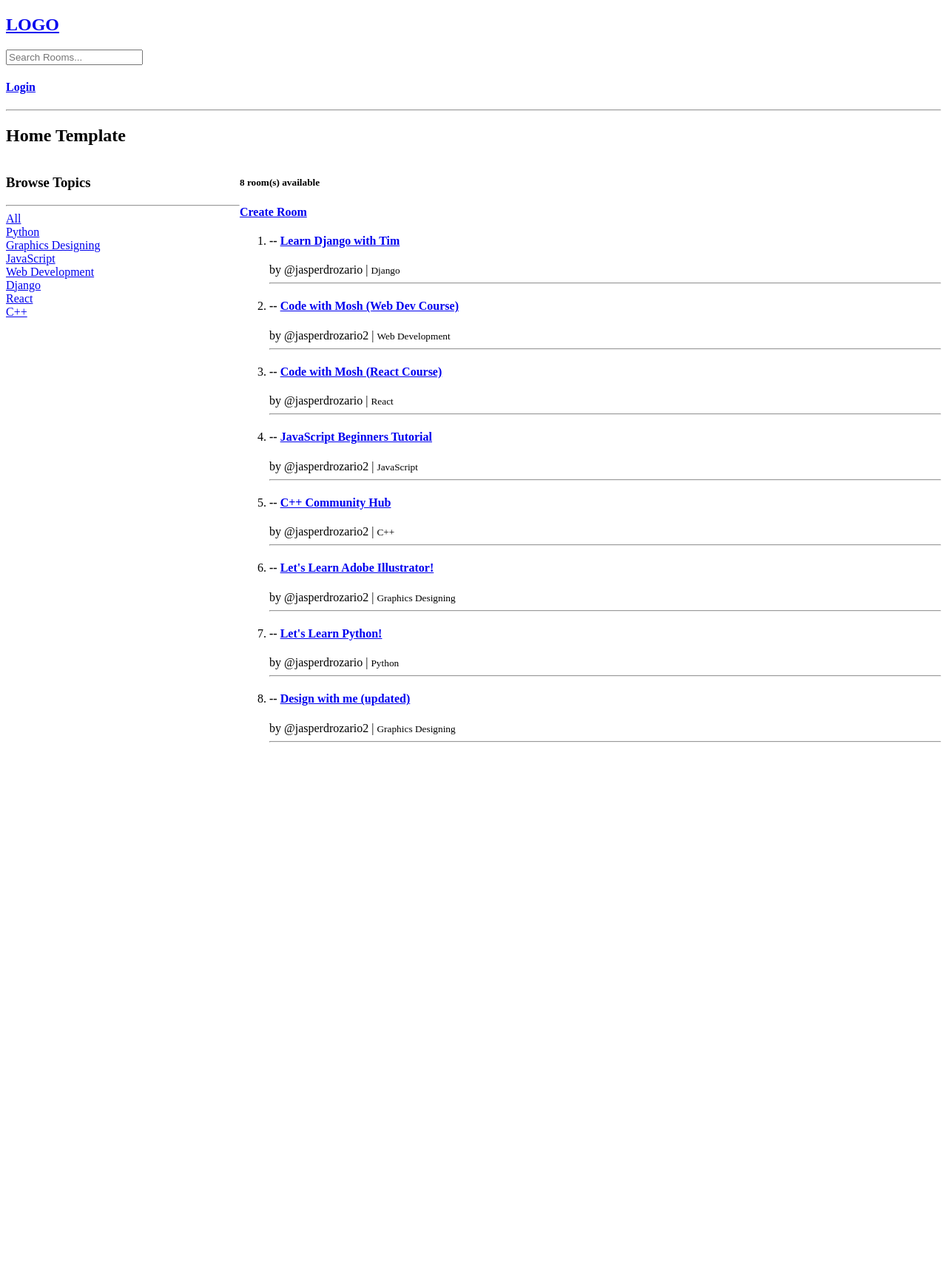
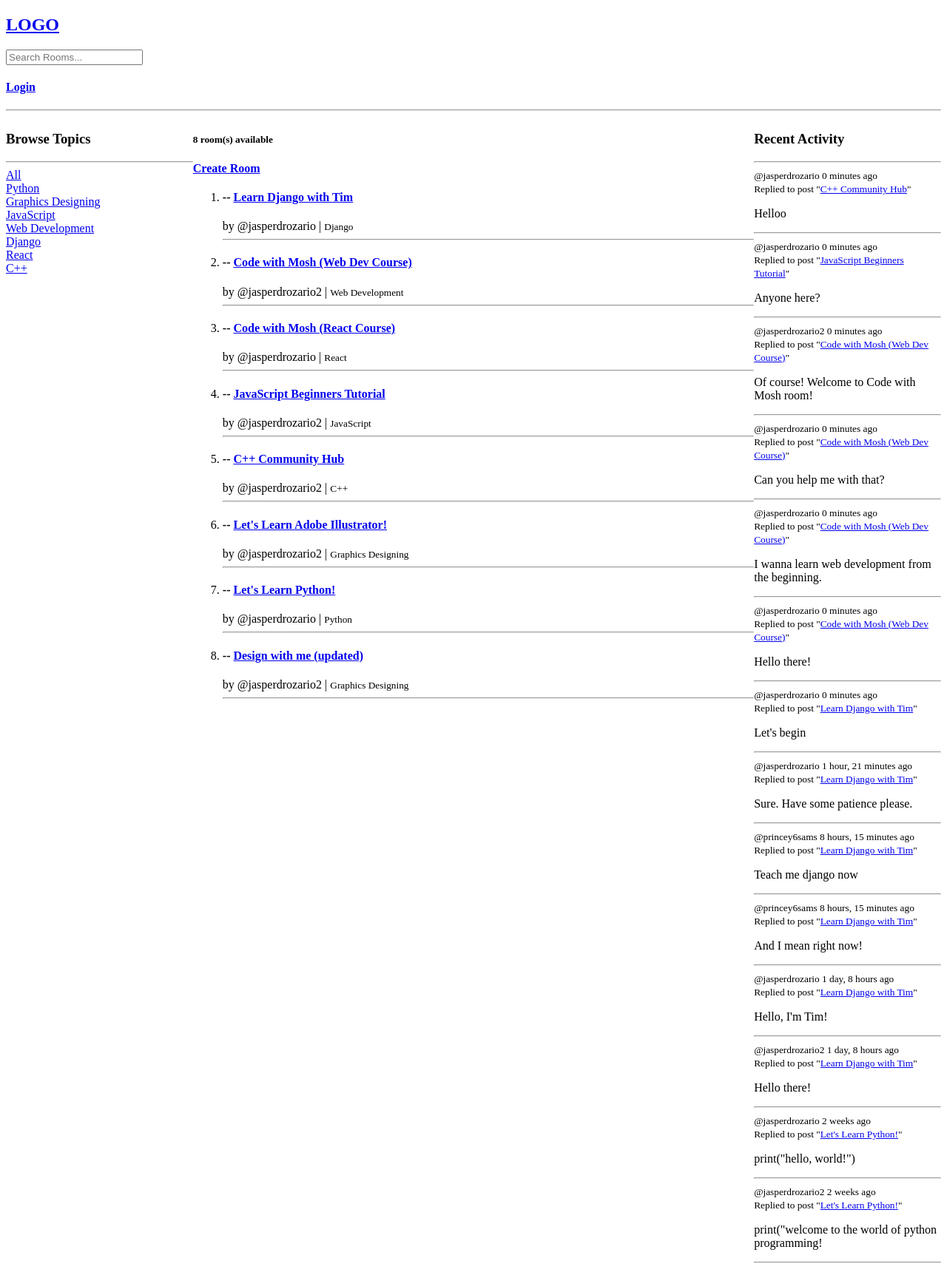
Before and after one commit to jasperodrozario/BrainWave, a Django app: page / in a window 1280 px wide. Shown: the whole page at 74% size. Before the commit the page ends 1004 px from the top, so only its background shows below. Run offline with Django 5.2, Linux system fonts and the light colour scheme; data comes from the database, SQL or seed files in the repository; both versions use the stored data as it was after the commit.

Commit message:
Added topics, feed and activity log component

```diff
--- a/base/models.py
+++ b/base/models.py
@@ -31,5 +31,8 @@ class Message(models.Model):
     updated = models.DateTimeField(auto_now=True)
     created = models.DateTimeField(auto_now_add=True)
 
+    class Meta:
+        ordering = ['-updated', '-created']
+
     def __str__(self):
         return self.body[0:50]
--- /dev/null
+++ b/base/templates/base/activity_log_component.html
@@ -0,0 +1,16 @@
+<div>
+  <h3>Recent Activity</h3>
+  <hr />
+  {% for message in room_messages %}
+  <div>
+    <small>@{{message.user}} {{message.created|timesince}} ago</small> <br />
+    <small
+      >Replied to post "<a href="{% url 'room' message.room.id %}"
+        >{{message.room}}</a
+      >"</small
+    >
+    <p>{{message}}</p>
+    <hr />
+  </div>
+  {% endfor %}
+</div>
--- /dev/null
+++ b/base/templates/base/feed_component.html
@@ -0,0 +1,12 @@
+<div>
+  <ol>
+    {% for room in rooms %}
+    <li>
+      <h4>-- <a href="{% url 'room' room.id %}">{{room.name}}</a></h4>
+      <span>by @{{room.host.username}} | </span>
+      <small>{{room.topic.name}}</small>
+      <hr />
+    </li>
+    {% endfor %}
+  </ol>
+</div>
--- a/base/templates/base/home.html
+++ b/base/templates/base/home.html
@@ -3,43 +3,18 @@
 <style>
   .home-container {
     display: grid;
-    grid-template-columns: 1fr 3fr;
+    grid-template-columns: 1fr 3fr 1fr;
   }
 </style>
 
-<h2>Home Template</h2>
 <div class="home-container">
-  <div class="browse-topic-container">
-    <h3>Browse Topics</h3>
-    <hr />
-
-    <div>
-      <a href="{% url 'home' %}">All</a>
-    </div>
-
-    {% for topic in topics %}
-    <div>
-      <a href="{% url 'home' %}?q={{topic.name}}">{{topic.name}}</a>
-    </div>
-    {% endfor %}
-  </div>
+  {% include 'base/topics_component.html' %}
 
   <div>
     <h5>{{room_count}} room(s) available</h5>
     <h4><a href="{% url 'create-room' %}">Create Room</a></h4>
-    <div>
-      <ol>
-        {% for room in rooms %}
-        <li>
-          <h4>-- <a href="{% url 'room' room.id %}">{{room.name}}</a></h4>
-          <span>by @{{room.host.username}} | </span>
-          <small>{{room.topic.name}}</small>
-          <hr />
-        </li>
-        {% endfor %}
-      </ol>
-    </div>
+    {% include 'base/feed_component.html' %}
   </div>
+
+  {% include 'base/activity_log_component.html' %} {% endblock %}
 </div>
-
-{% endblock %}
--- /dev/null
+++ b/base/templates/base/topics_component.html
@@ -0,0 +1,12 @@
+<div>
+  <h3>Browse Topics</h3>
+  <hr />
+  <div>
+    <a href="{% url 'home' %}">All</a>
+  </div>
+  {% for topic in topics %}
+  <div>
+    <a href="{% url 'home' %}?q={{topic.name}}">{{topic.name}}</a>
+  </div>
+  {% endfor %}
+</div>
--- a/base/views.py
+++ b/base/views.py
@@ -65,11 +65,18 @@ def home(request):
     Q(topic__name__icontains = q) |
     Q(name__icontains = q) |
     Q(description__icontains = q)
-    )
+  )
+  room_count = rooms.count()
 
-  room_count = rooms.count()
+  #filtering messages based on queried rooms
+  filtered_room_messages = []
+  for room in rooms:
+    room_messages = Message.objects.filter(room=room)
+    filtered_room_messages.extend(room_messages)
+  filtered_room_messages.sort(key=lambda event: event.created, reverse=True)
+
   topics = Topic.objects.all()
-  context = {'rooms': rooms, 'topics': topics, 'room_count': room_count}
+  context = {'rooms': rooms, 'topics': topics, 'room_count': room_count, 'room_messages': filtered_room_messages}
   return render(request, 'base/home.html', context)
 
 def room(request, pk):
@@ -85,7 +92,7 @@ def room(request, pk):
     room.participants.add(request.user)
     return redirect('room', pk=room.id)
 
-  room_messages = room.message_set.all().order_by('-created')
+  room_messages = room.message_set.all()
   context = {'room': room, 'room_messages': room_messages, 'participants': participants}
   return render(request, 'base/room.html', context)
 
```
Also changed, not shown: db.sqlite3.
